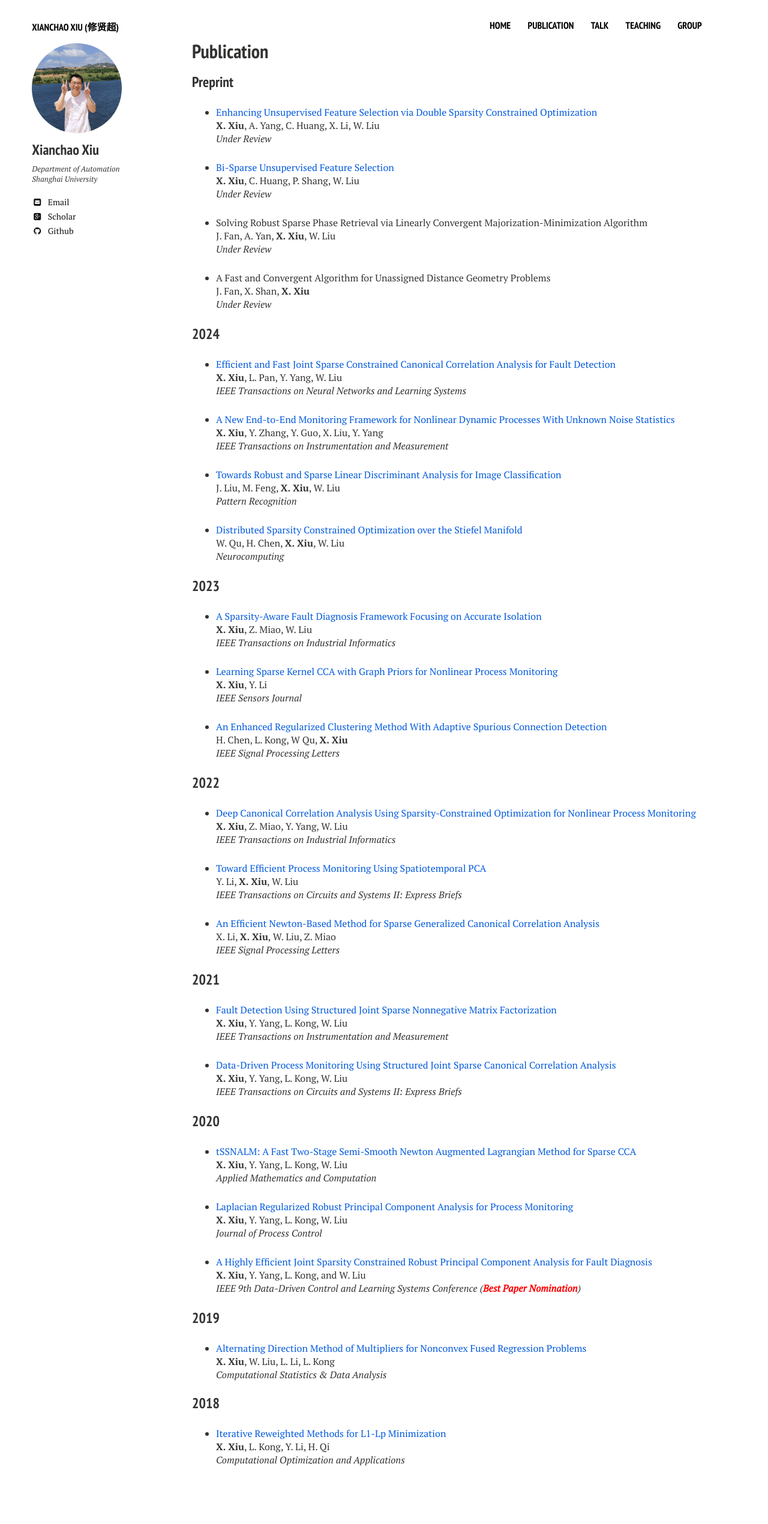
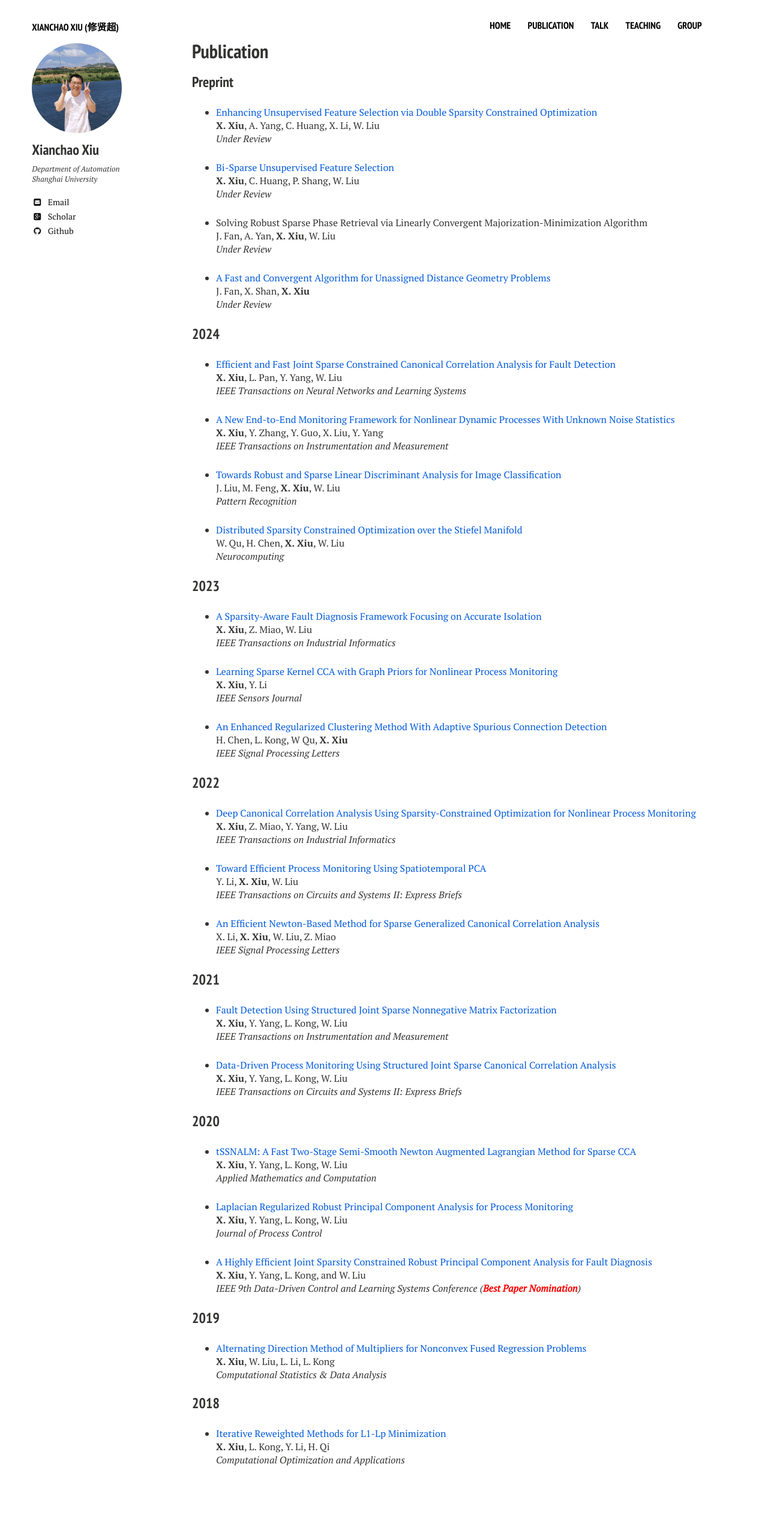
Before and after one commit to xianchaoxiu/xianchaoxiu.github.io, a Jekyll site: the page built from publication/index.md, in a window 1280 px wide. Shown: the whole page at 60% size. Built offline with Jekyll 4.4.1, drawn with Linux system fonts in a browser that asks for light colours; nearby versions of some CDN libraries.

Commit message:
Update index.md

```diff
--- a/publication/index.md
+++ b/publication/index.md
@@ -26,8 +26,7 @@ J. Fan, A. Yan, <b>X. Xiu</b>, W. Liu<br>
 <i>Under Review</i><br>
 
 
-
-* A Fast and Convergent Algorithm for Unassigned Distance Geometry Problems <br>
+* <a href="https://arxiv.org/abs/2502.02280" class="textlink" target="_blank">A Fast and Convergent Algorithm for Unassigned Distance Geometry Problems</a><br>
 J. Fan, X. Shan, <b>X. Xiu</b><br>
 <i>Under Review</i><br>
 
```
